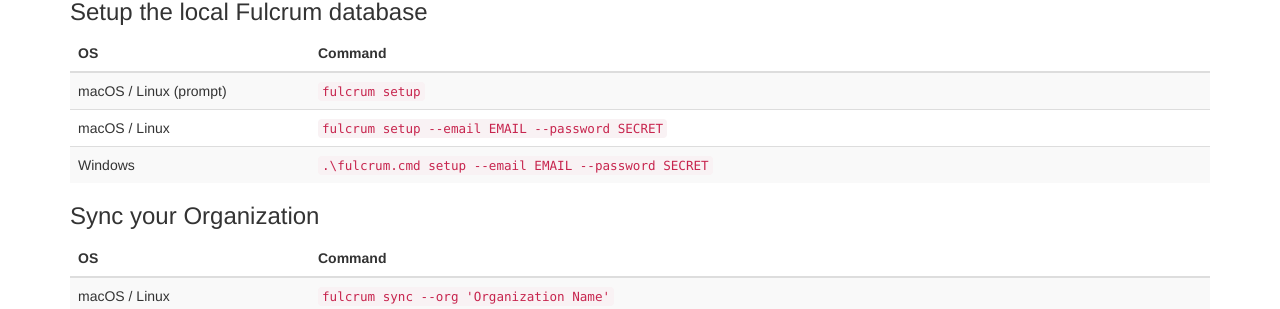
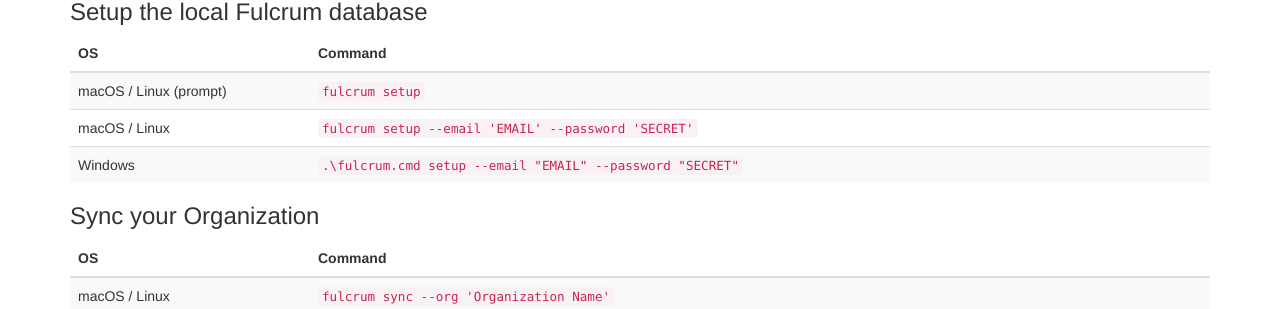
Before and after one commit to rylincoln/developer.fulcrumapp.com, a Jekyll site: the page built from _desktop/intro.md, in a window 1280 px wide and 900 px high, scrolled down 1130 px. Shown: the part 139-448 px from the top of the window. Built offline with Jekyll 4.4.1, drawn with Linux system fonts in a browser that asks for light colours; nearby versions of some CDN libraries.

```diff
--- a/_desktop/intro.md
+++ b/_desktop/intro.md
@@ -65,8 +65,8 @@ After installing the core command line tools, you should authenticate with your
 | OS | Command |
 | - | - |
 | macOS / Linux (prompt) | `fulcrum setup` |
-| macOS / Linux  | `fulcrum setup --email EMAIL --password SECRET` |
-| Windows | `.\fulcrum.cmd setup --email EMAIL --password SECRET` |
+| macOS / Linux  | `fulcrum setup --email 'EMAIL' --password 'SECRET'` |
+| Windows | `.\fulcrum.cmd setup --email "EMAIL" --password "SECRET"` |
 
 ### Sync your Organization
 
```
